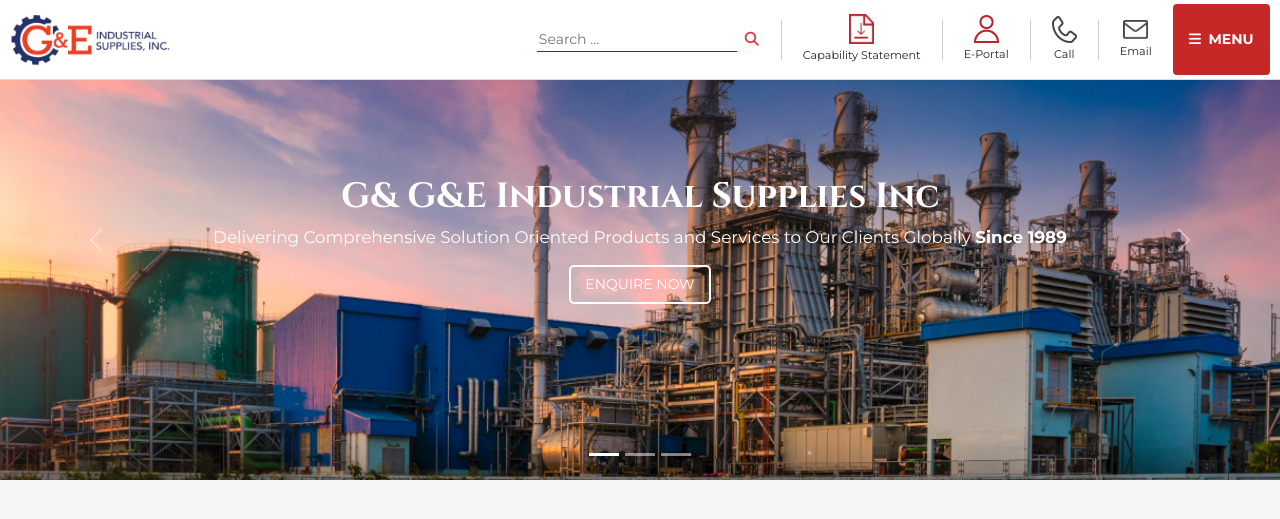
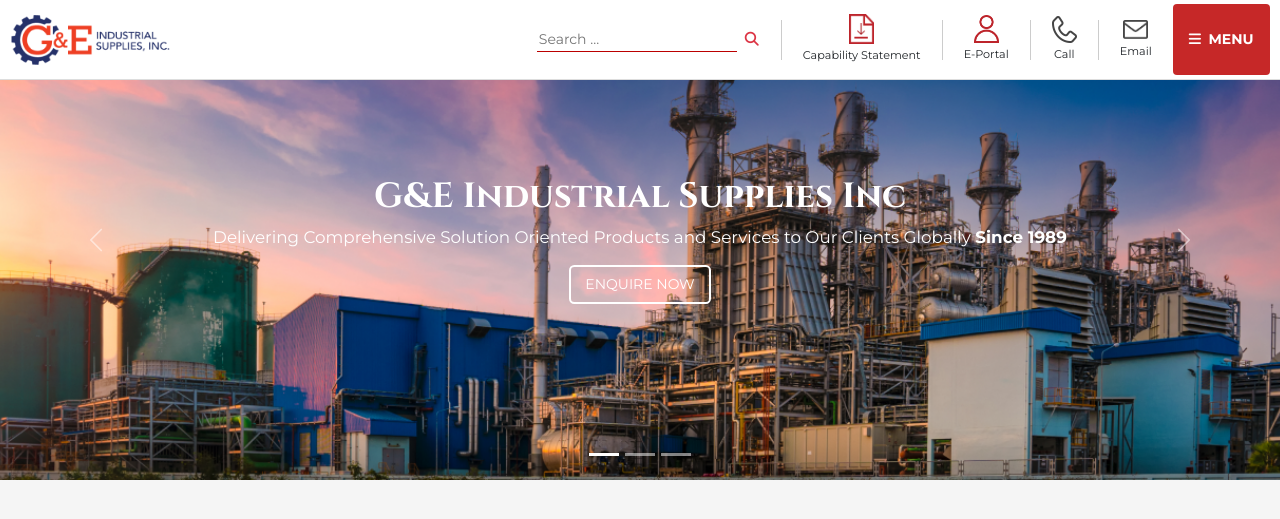
Before and after one commit to Ebenezerlalu07/G-E-Industrial-Supplies-Demo, a plain HTML site: page index.html in a window 1280 px wide. Shown: the top 519 px of the page. Drawn offline with nearby package versions, Linux system fonts and the light colour scheme; files whose address does not match are found by name.

Commit message:
Add files via upload
index chage

```diff
--- a/index.html
+++ b/index.html
@@ -4,7 +4,7 @@
 <head>
   <meta charset="UTF-8" />
   <meta name="viewport" content="width=device-width, initial-scale=1.0" />
-  <title>G&E Industrial Supplies</title>
+  <title>GE Industrial Supplies Inc, A leading material and Industrial equipment supplier</title>
   <link href="https://cdn.jsdelivr.net/npm/bootstrap@5.3.0/dist/css/bootstrap.min.css" rel="stylesheet" />
   <link href="https://cdnjs.cloudflare.com/ajax/libs/font-awesome/6.4.0/css/all.min.css" rel="stylesheet" />
   <link rel="stylesheet" href="assets/css/style.min.css">
@@ -140,7 +140,7 @@
       <div class="carousel-item active">
         <img src="/assets/images/banner-1.png" alt="Slide 1" class="w-100">
         <div class="carousel-caption d-flex flex-column justify-content-center align-items-center text-center h-100">
-          <h1>G&amp;
+          <h1>
             G&E Industrial Supplies Inc</h1>
           <p>Delivering Comprehensive Solution Oriented Products and Services to Our Clients Globally <strong>Since
               1989</strong></p>
@@ -152,7 +152,7 @@
       <div class="carousel-item">
         <img src="/assets/images/banner-111.fw_.png" alt="Slide 2" class="w-100">
         <div class="carousel-caption d-flex flex-column justify-content-center align-items-center text-center h-100">
-          <h1>G&amp;G&E Industrial Supplies Inc</h1>
+          <h1>G&E Industrial Supplies Inc</h1>
           <p>The Trusted Partner of Choice for All Your Industrial Needs<strong>Since 1989</strong></p>
           <a href="/pages/contact.html" class="btn">Enquire Now</a>
         </div>
@@ -162,7 +162,7 @@
       <div class="carousel-item">
         <img src="/assets/images/banner-new3.jpg" alt="Slide 3" class="w-100">
         <div class="carousel-caption d-flex flex-column justify-content-center align-items-center text-center h-100">
-          <h1>G&amp;E Industrial Supplies Inc</h1>
+          <h1>G&E Industrial Supplies Inc</h1>
           <p>Your Reliable Industrial Partner <strong>Since 1989</strong></p>
           <a href="/pages/contact.html" class="btn">Enquire Now</a>
         </div>
```
